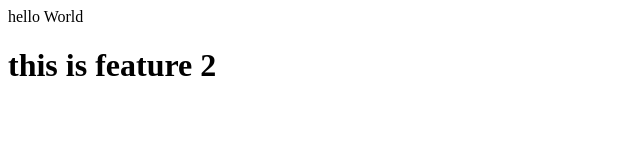
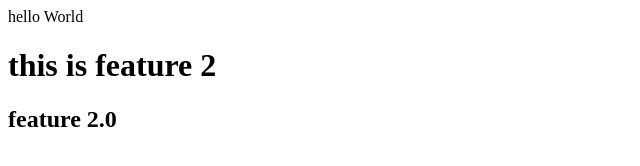
Before and after one commit to NemishMoradiya/nemish, a plain HTML site: page index.html in a window 1280 px wide. Shown: the whole page, without its empty margins (0-640 px from the left). Drawn offline with Linux system fonts and the light colour scheme.

Commit message:
adding 2.o feature

```diff
--- a/index.html
+++ b/index.html
@@ -1,2 +1,3 @@
 <p>hello World</p>
 <h1>this is feature 2</h1>
+<h2>feature 2.0</h2>
```
